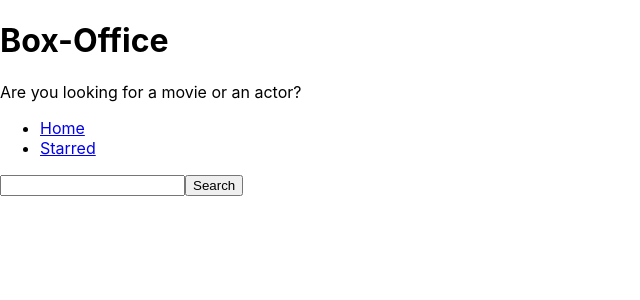
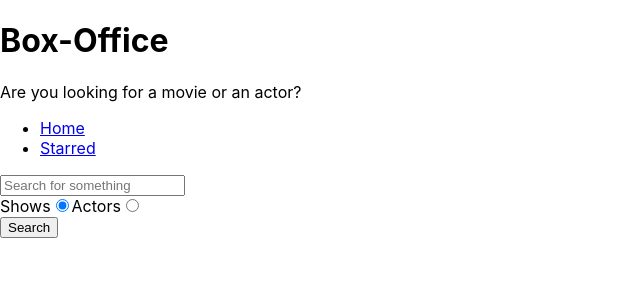
Before and after one commit to KRamBalaji/box-office, a React (Create React App) app: page / in a window 1280 px wide. Shown: the top 300 px of the page, without its empty margins (0-640 px from the left). Built offline with nearby package versions, Linux system fonts and the light colour scheme.

Commit message:
added search option

```diff
--- a/src/pages/Home.js
+++ b/src/pages/Home.js
@@ -6,11 +6,14 @@
 
     const [input, setInput] = useState('');
     const [results, setResults] = useState(null);
+    const [searchOption, setsearchOption] = useState('shows');
+
+    const isShowsSearch = searchOption === 'shows';
 
     const onSearch = () => {
         // https://api.tvmaze.com/search/shows?q=men
 
-        apiGet(`/search/shows?q=${input}`).then(result => {
+        apiGet(`/search/${searchOption}?q=${input}`).then(result => {
             setResults(result);
         });
     };
@@ -25,6 +28,10 @@
         };
     };
 
+    const onRadioChange = (ev) => {
+        setsearchOption(ev.target.value);
+    }
+
     const renderResults = () => {
 
         if(results && results.length === 0){
@@ -35,13 +42,11 @@
 
         if(results && results.length > 0){
 
-            return (
-            <div>
-                {results.map(item => (
-                    <div key={item.show.id}>{item.show.name}</div>
-                ))}
-            </div>
-            );
+            return results[0].show ? results.map(item => (
+                <div key={item.show.id}>{item.show.name}</div>
+            )) : results.map(item => (
+                <div key={item.person.id}>{item.person.name}</div>
+            ));
         }
 
         return null;
@@ -51,9 +56,32 @@
     return (
         <MainPageLayout>
             <input type="text"
+            placeholder="Search for something"
             onChange={onInputChange}
             onKeyDown={onKeyDown}
             value={input} />
+
+            <div>
+
+                <label htmlFor="shows-search">
+                    Shows
+                    <input id="shows-search"
+                    type="radio"
+                    value="shows"
+                    checked={isShowsSearch}
+                    onChange={onRadioChange} />
+                </label>
+
+                <label htmlFor="actors-search">
+                    Actors
+                    <input id="actors-search"
+                    type="radio"
+                    value="people"
+                    checked={!isShowsSearch}
+                    onChange={onRadioChange}/>
+                </label>
+
+            </div>
             <button type="button" onClick={onSearch}>
                 Search
             </button>
@@ -62,4 +90,4 @@
     );
 };
 
-export default Home
+export default Home;
```
